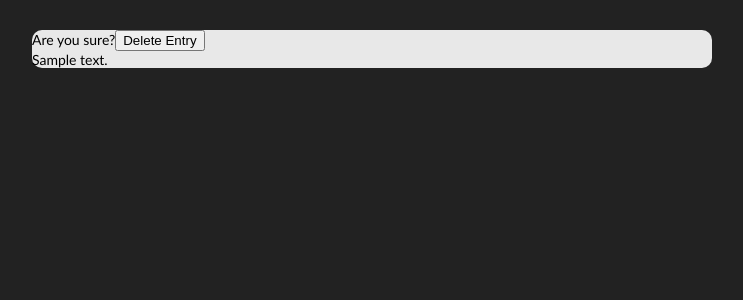
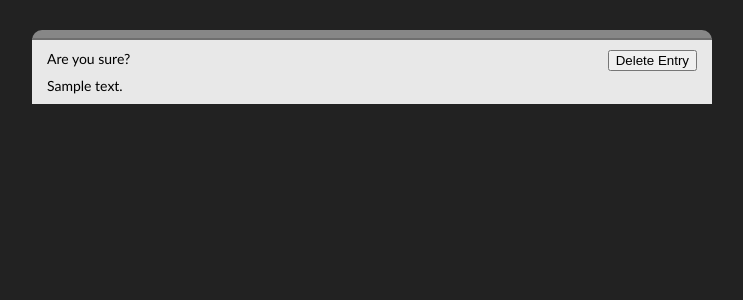
Before and after one commit to trey/chiplog, a Django app: template chiplog/templates/delete.html in a window 1280 px wide. Shown: the top 300 px of the page, without its empty margins (268-1011 px from the left). Run offline with Django 3.2, Linux system fonts and the light colour scheme; the template is opened without the code that fills it: most values are stand-ins (such as "Sample title", 1, 10 or a date in 2020); some libraries are stand-ins or nearby versions.

Commit message:
Added more style rules from Solutions Log, customized Entry form.

```diff
--- a/chiplog/static/css/screen.css
+++ b/chiplog/static/css/screen.css
@@ -103,21 +103,28 @@ body {
 #wrapper {
   width: 680px;
   margin: 30px auto;
-  background: #E8E8E8;
   -moz-border-radius: 10px;
-  -webkit-border-radius: 10px; }
+  -webkit-border-radius: 10px;
+  background: #878787; }
 
 #header {
-  background: #878787;
-  -moz-border-radius-topright: 10px;
-  -moz-border-radius-topleft: 10px;
-  -webkit-border-top-left-radius: 10px;
-  -webkit-border-top-right-radius: 10px; }
+  padding: 5px 19px 3px 17px;
+  border-bottom: 2px solid #6f6f6f; }
+  #header form {
+    float: right; }
 
 #main {
-  clear: both; }
+  clear: both;
+  padding-top: 10px;
+  background: #E8E8E8; }
 
-#main:after, #primary:after, #secondary:after, .primary:after, .secondary:after {
+#header:after,
+#main:after,
+#main form:after,
+#primary:after,
+#secondary:after,
+.primary:after,
+.secondary:after {
   content: ".";
   display: block;
   height: 0;
@@ -125,11 +132,19 @@ body {
   visibility: hidden; }
 
 /* ---------- site/forms.sass ---------- */
-form input[type=search] {
-  float: right;
+#header form input[type=search] {
   width: 200px;
-  margin: 10px;
   color: #888; }
 
-textarea {
-  width: 600px; }
+#main form {
+  padding: 0 15px; }
+  #main form div {
+    margin-bottom: 10px; }
+  #main form .tags {
+    float: left; }
+  #main form .button {
+    float: right; }
+  #main form textarea {
+    width: 650px; }
+  #main form .errorlist {
+    color: darkred; }
```
Also changed, not shown: chiplog/static/css/sass/site/forms.sass (+26 -7 lines), chiplog/static/css/sass/site/main.sass (+15 -7 lines), chiplog/templates/list_edit.html (+8 -3 lines).
